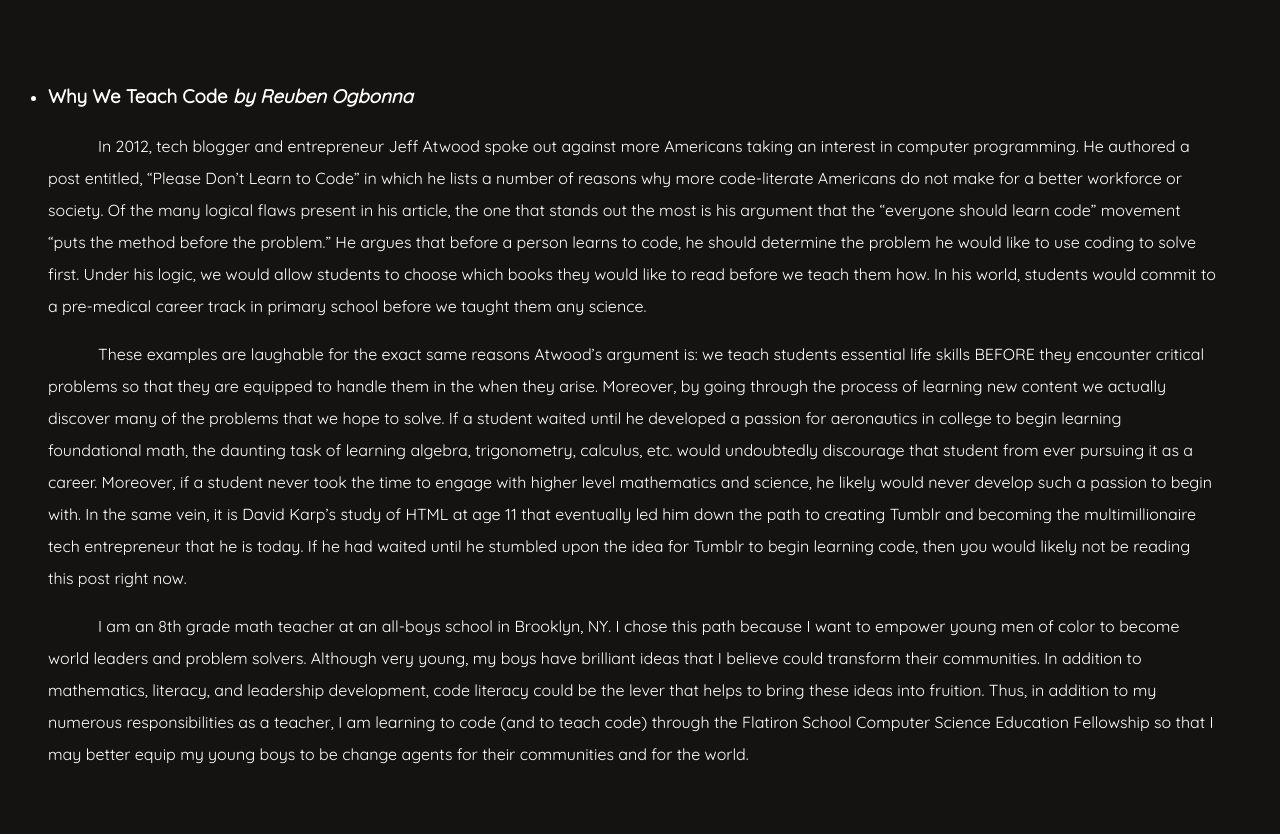
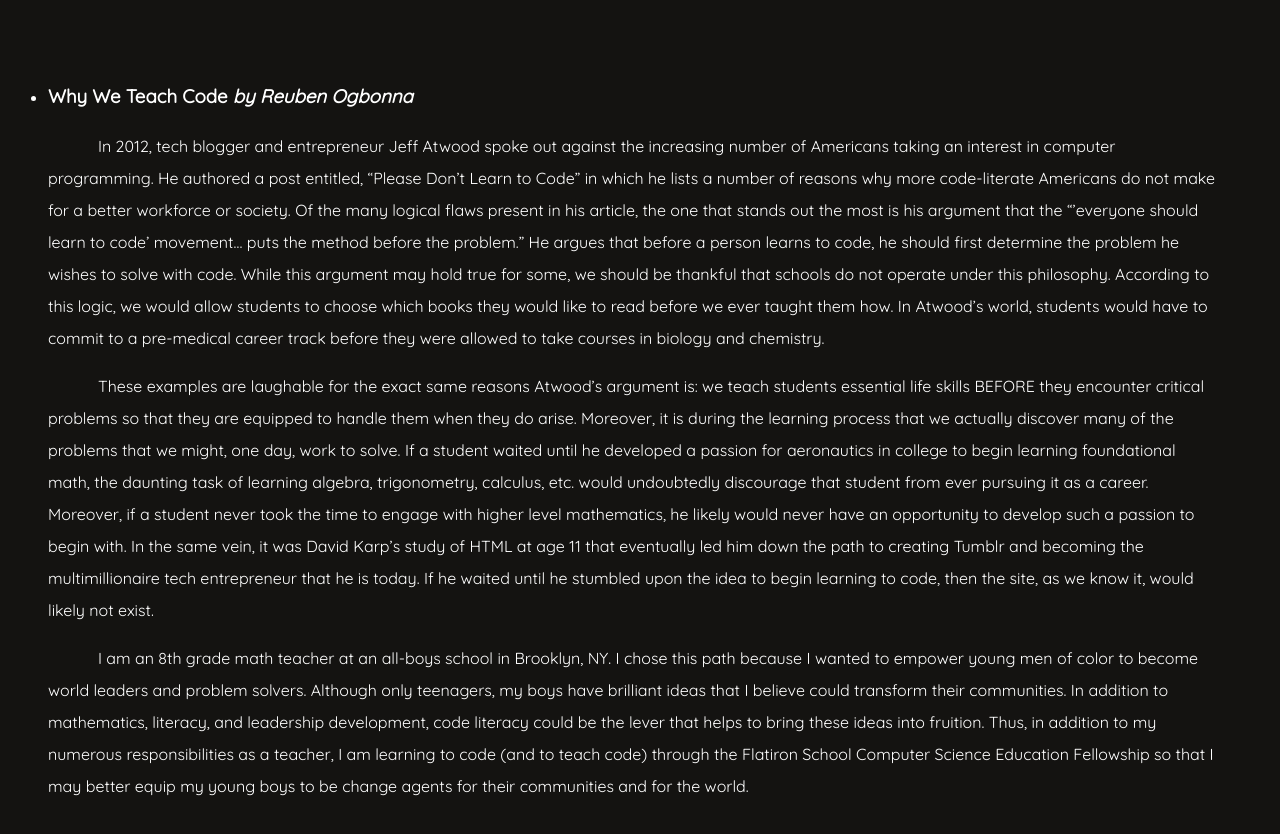
Before and after one commit to ROgbonna1/reuben-ogbonna, a plain HTML site: page index.html in a window 1280 px wide. Shown: the part 4100-4934 px from the top of the page. Drawn offline with Linux system fonts and the light colour scheme; a web font is replaced by a local one.

Commit message:
update blog post

```diff
--- a/index.html
+++ b/index.html
@@ -120,11 +120,11 @@
         <br></br>
         <li><h3> Why We Teach Code <em>by Reuben Ogbonna </em></h3>
 
-          <p>In 2012, tech blogger and entrepreneur Jeff Atwood spoke out against more Americans taking an interest in computer programming.  He authored a post entitled, “Please Don’t Learn to Code” in which he lists a number of reasons why more code-literate Americans do not make for a better workforce or society.  Of the many logical flaws present in his article, the one that stands out the most is his argument that the “everyone should learn code” movement “puts the method before the problem.”   He argues that before a person learns to code, he should determine the problem he would like to use coding to solve first.  Under his logic, we would allow students to choose which books they would like to read before we teach them how.  In his world, students would commit to a pre-medical career track in primary school before we taught them any science.</p>
+          <p>In 2012, tech blogger and entrepreneur Jeff Atwood spoke out against the increasing number of Americans taking an interest in computer programming.  He authored a post entitled, “Please Don’t Learn to Code” in which he lists a number of reasons why more code-literate Americans do not make for a better workforce or society.  Of the many logical flaws present in his article, the one that stands out the most is his argument that the “’everyone should learn to code’ movement… puts the method before the problem.”   He argues that before a person learns to code, he should first determine the problem he wishes to solve with code.  While this argument may hold true for some, we should be thankful that schools do not operate under this philosophy.  According to this logic, we would allow students to choose which books they would like to read before we ever taught them how.  In Atwood’s world, students would have to commit to a pre-medical career track before they were allowed to take courses in biology and chemistry.</p>
 
-          <p>These examples are laughable for the exact same reasons Atwood’s argument is: we teach students essential life skills BEFORE they encounter critical problems so that they are equipped to handle them in the when they arise.  Moreover, by going through the process of learning new content we actually discover many of the problems that we hope to solve.  If a student waited until he developed a passion for aeronautics in college to begin learning foundational math, the daunting task of learning algebra, trigonometry, calculus, etc. would undoubtedly discourage that student from ever pursuing it as a career.  Moreover, if a student never took the time to engage with higher level mathematics and science, he likely would never develop such a passion to begin with.   In the same vein, it is David Karp’s study of HTML at age 11 that eventually led him down the path to creating Tumblr and becoming the multimillionaire tech entrepreneur that he is today.  If he had waited until he stumbled upon the idea for Tumblr to begin learning code, then you would likely not be reading this post right now.</p>
+          <p>These examples are laughable for the exact same reasons Atwood’s argument is: we teach students essential life skills BEFORE they encounter critical problems so that they are equipped to handle them when they do arise.  Moreover, it is during the learning process that we actually discover many of the problems that we might, one day, work to solve.  If a student waited until he developed a passion for aeronautics in college to begin learning foundational math, the daunting task of learning algebra, trigonometry, calculus, etc. would undoubtedly discourage that student from ever pursuing it as a career.  Moreover, if a student never took the time to engage with higher level mathematics, he likely would never have an opportunity to develop such a passion to begin with.   In the same vein, it was David Karp’s study of HTML at age 11 that eventually led him down the path to creating Tumblr and becoming the multimillionaire tech entrepreneur that he is today.  If he waited until he stumbled upon the idea to begin learning to code, then the site, as we know it, would likely not exist.</p>
 
-          <p>I am an 8th grade math teacher at an all-boys school in Brooklyn, NY.  I chose this path because I want to empower young men of color to become world leaders and problem solvers.  Although very young, my boys have brilliant ideas that I believe could transform their communities. In addition to mathematics, literacy, and leadership development, code literacy could be the lever that helps to bring these ideas into fruition.  Thus, in addition to my numerous responsibilities as a teacher, I am learning to code (and to teach code) through the Flatiron School Computer Science Education Fellowship so that I may better equip my young boys to be change agents for their communities and for the world.</p></li>
+          <p>I am an 8th grade math teacher at an all-boys school in Brooklyn, NY.  I chose this path because I wanted to empower young men of color to become world leaders and problem solvers.  Although only teenagers, my boys have brilliant ideas that I believe could transform their communities. In addition to mathematics, literacy, and leadership development, code literacy could be the lever that helps to bring these ideas into fruition.  Thus, in addition to my numerous responsibilities as a teacher, I am learning to code (and to teach code) through the Flatiron School Computer Science Education Fellowship so that I may better equip my young boys to be change agents for their communities and for the world.</p></li>
       <br></br>
       <br></br>
     </section>
```
